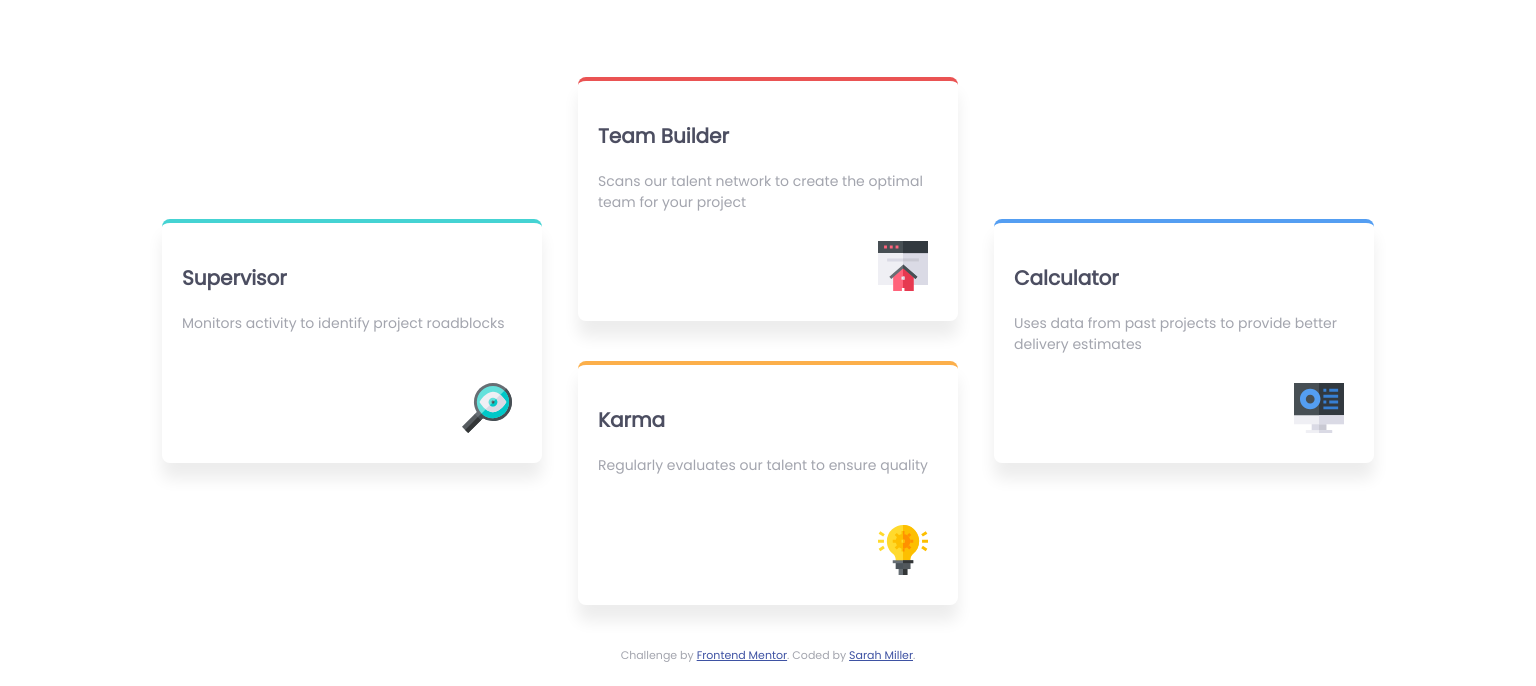
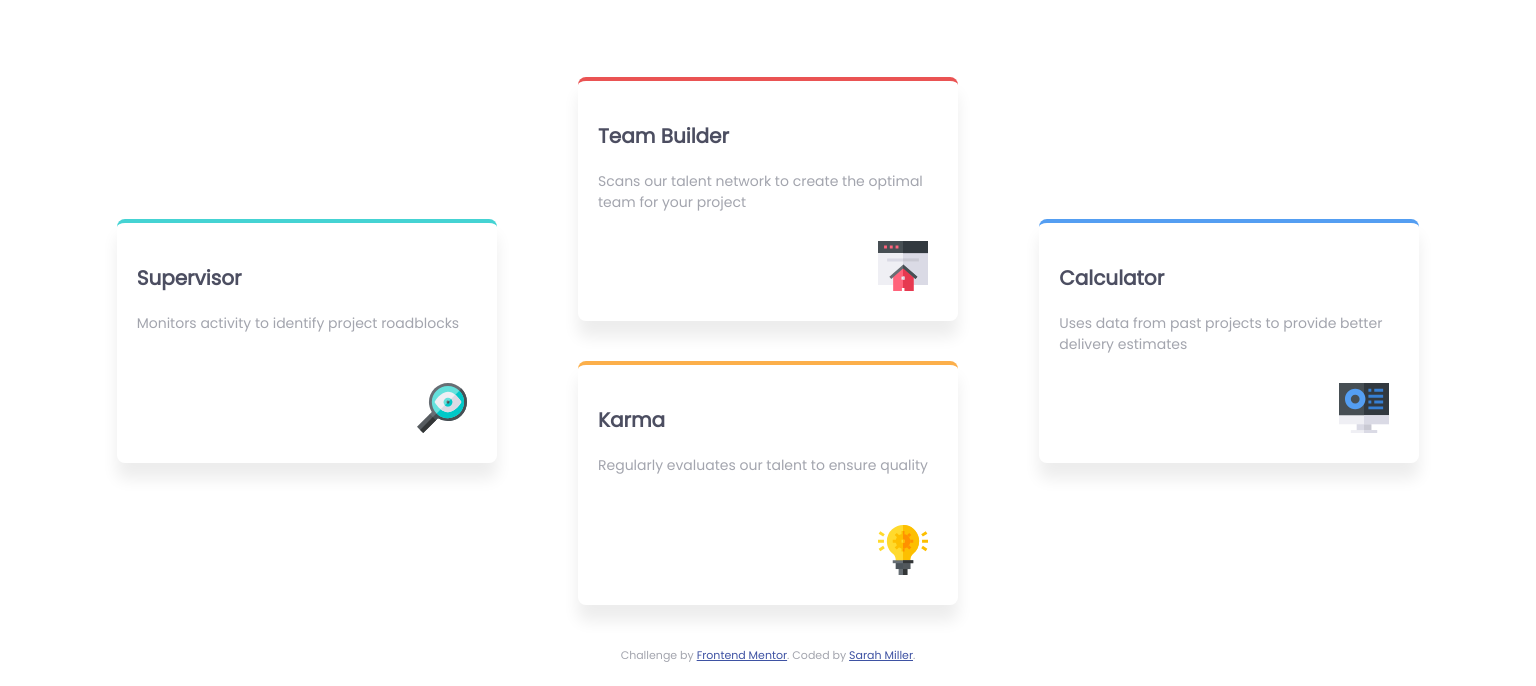
Before and after one commit to hmillersarah/frontend-mentor-projects, a plain HTML site: page four-card-feature-section-master/index.html in a window 1536 px wide. Shown: the part 233-919 px from the top of the page. Drawn offline with Linux system fonts and the light colour scheme.

Commit message:
update grid layout

```diff
--- a/four-card-feature-section-master/index.html
+++ b/four-card-feature-section-master/index.html
@@ -32,7 +32,6 @@
       <img src="images/icon-supervisor.svg" alt="">
     </section>
 
-    <div class="middle">
     <section class="red">
       <div>
         <h3>Team Builder</h3>
@@ -48,7 +47,6 @@
       </div>
       <img src="images/icon-karma.svg" alt="">
     </section>
-    </div>
 
     <section class="blue">
       <div>
--- a/four-card-feature-section-master/sass/styles.scss
+++ b/four-card-feature-section-master/sass/styles.scss
@@ -96,19 +96,19 @@ section {
     margin: 2em 0em;
 }
 
-.cyan {
+main section:nth-child(1) {
     border-top-color: $cyan;
 }
 
-.red {
+main section:nth-child(2) {
     border-top-color: $red;
 }
 
-.orange {
+main section:nth-child(3) {
     border-top-color: $orange;
 }
 
-.blue {
+main section:nth-child(4) {
     border-top-color: $blue;
 }
 
@@ -124,15 +124,43 @@ section {
 
 @media screen and (min-width: 64em) {
     main {
-        display: flex;
-        flex-flow: row wrap;
+        display: grid;
+        grid-template-columns: 1fr 1fr;
+        grid-template-rows: 1fr 1fr;
+    }
+}
+
+
+@media screen and (min-width: 90em) {
+    main {
+        display: grid;
+        grid-template-columns: repeat(3, 1fr);
+        grid-template-rows: repeat(4, 1fr);
         justify-content: center;
-        align-items: center;
     }
 
-    .middle {
-        display: grid;
-        grid-template-columns: 1fr;
+    main section:nth-child(1) {
+        grid-column: 1 / 2;
+        grid-row: 2 / 4;
+        justify-self: flex-end;
+    }
+
+    main section:nth-child(2) {
+        grid-column: 2 / 3;
+        grid-row: 1 / 3;
+        justify-self: center;
+    }
+
+    main section:nth-child(3) {
+        grid-column: 2 / 3;
+        grid-row: 3 / 5;
+        justify-self: center;
+    }
+
+    main section:nth-child(4) {
+        grid-column: 3 / 4;
+        grid-row: 2 / 4;
+        justify-self: flex-start;
     }
 
     section {
@@ -140,6 +168,6 @@ section {
     }
 
     .desc {
-        width: 40%;
+        width: 36%;
     }
 }
```
Also changed, not shown: four-card-feature-section-master/sass/styles.css, 1 other file. Lines whose indentation alone changed are shown as unchanged.
